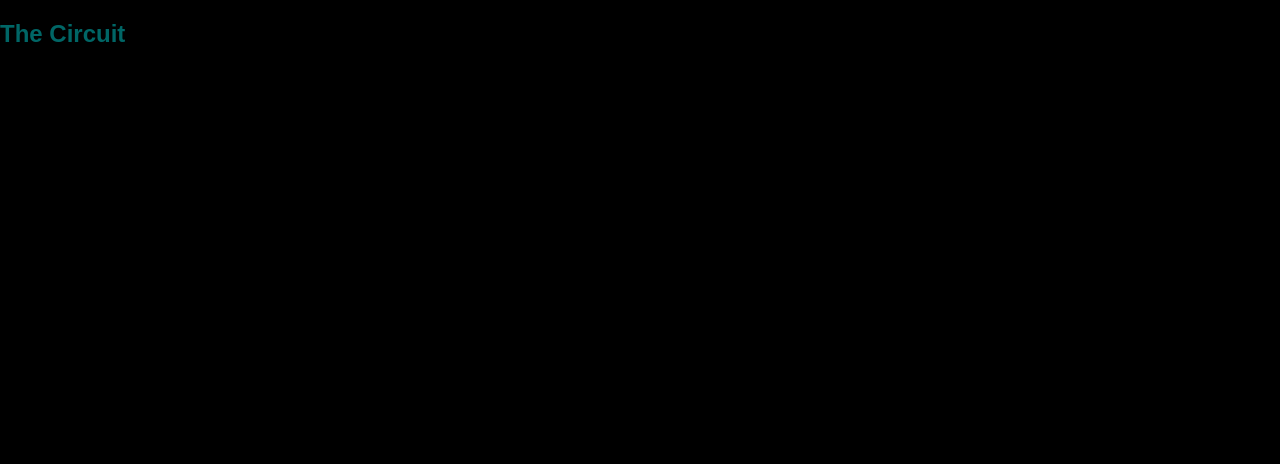
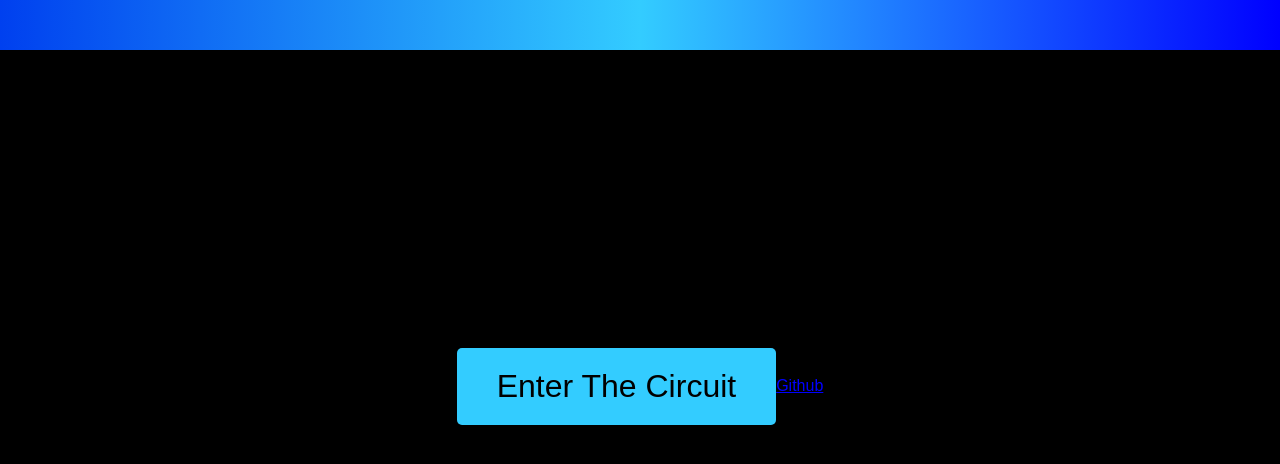
Before and after one commit to sarahgjacobs/the-circuit, a React (Create React App) app: page / in a window 1280 px wide. Shown: the top 464 px of the page. Built offline with nearby package versions, Linux system fonts and the light colour scheme.

Commit message:
added button

```diff
--- a/src/components/Home.js
+++ b/src/components/Home.js
@@ -4,6 +4,8 @@ import React from 'react';
 function Home() {
   return (
     <section>
+        <div class="edge-gradient top-gradient"></div>
+
       <h1>The Circuit</h1>
       <div class="circle__box">
   <div class="circle__wrapper circle__wrapper--right">
@@ -13,6 +15,10 @@ function Home() {
     <div class="circle__whole circle__left"></div>
   </div>
 </div>
+<div class="container">
+<button class="button">Enter The Circuit</button>
+<a href="https://github.com/sarahgjacobs">Github</a>
+</div>
     </section>
   );
 }
--- a/src/index.css
+++ b/src/index.css
@@ -8,12 +8,14 @@ body {
   background-color: #000000; /* Black background */
   color: #00FFFF; /* Electric blue text color */
   font-family: Arial, sans-serif;
+  overflow: hidden;
 }
 
 code {
   font-family: source-code-pro, Menlo, Monaco, Consolas, 'Courier New',
     monospace;
 }
+
 
 .circle__box {
   width: 200px;
@@ -45,19 +47,19 @@ code {
   border-radius: 50%;
   position: absolute;
   top: 0;
-  transform: rotate(-135deg);
+  transform: rotate(135deg);
 }
 
 .circle__right {
-  border-top: 20px solid rgb(0, 0, 0);
-  border-right: 20px solid rgb(0, 0, 0);
+  border-top: 20px solid #fff;
+  border-right: 20px solid #fff;
   right: 1px;
   animation: circleLeft 2.5s linear forwards;
 }
 
 .circle__left {
-  border-bottom: 20px solid rgb(0, 0, 0);
-  border-left: 20px solid rgb(0, 0, 0);
+  border-bottom: 20px solid #fff;
+  border-left: 20px solid #fff;
   left: 1px;
   animation: circleRight 2.5s linear forwards;
 }
@@ -99,9 +101,38 @@ a {
   font-size: 16px;
   border-radius: 5px;
   cursor: pointer;
+  font-size: 2rem; /* Adjust the font size to make the button larger */
+  padding: 20px 40px; /* Adjust the padding to increase the button size */
+}
+.container {
+  display: flex;
+  justify-content: center;
+  align-items: center;
+  height: 50%;
 }
 
 .button:hover {
-  background-color: #000000; /* Black button background color on hover */
-  color: #00FFFF; /* Electric blue text color on hover */
+  background-color: #00FFFF;
+  color: #012875;
+  border-radius: 20px;
 }
+
+.edge-gradient {
+  position: fixed;
+  top: 0;
+  left: 0;
+  right: 0;
+  height: 50px; /* Adjust the height of the gradient lines */
+  background-image: linear-gradient(to right, #0040ef, #33CCFF, #0000FF); /* Gradient from transparent to black */
+  pointer-events: none; /* Ignore mouse events on the gradient lines */
+}
+
+/* Create a top gradient line */
+.top-gradient {
+  top: 0;
+}
+
+/* Create a bottom gradient line */
+.bottom-gradient {
+  bottom: 0;
+}
```
